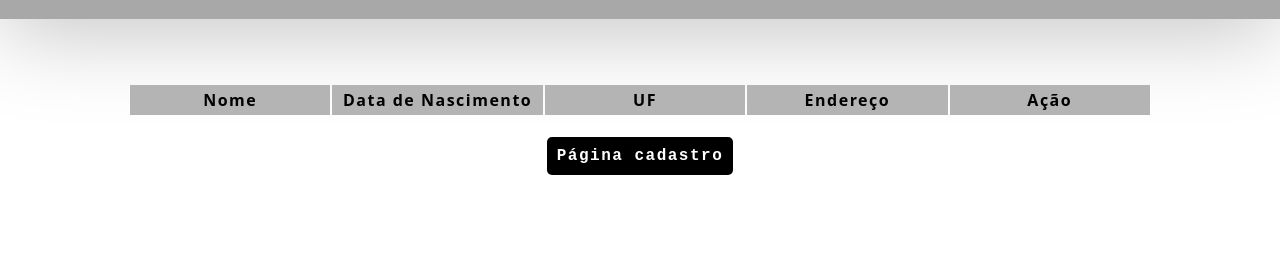
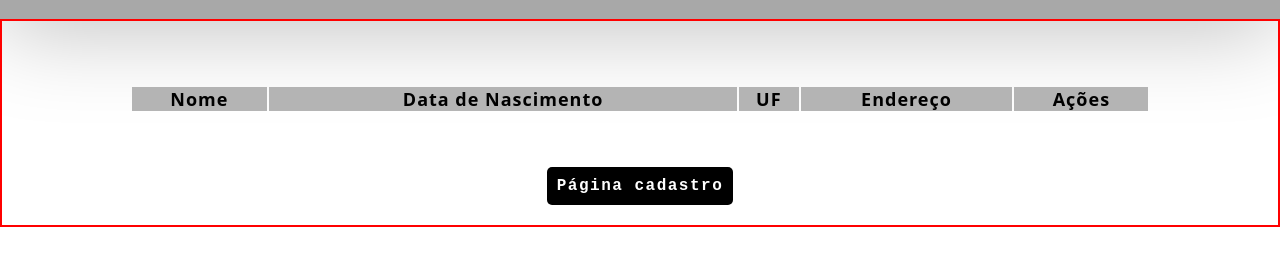
Before and after one commit to Samuel-045/Cadastro-Facil, a plain HTML site: page tabela.html in a window 1280 px wide. Shown: the part 85-350 px from the top of the page. Drawn offline with Linux system fonts and the light colour scheme; a web font is replaced by a local one.

Commit message:
Organização da página de dados

```diff
--- a/css/dados.css
+++ b/css/dados.css
@@ -22,24 +22,24 @@ header img{
 }
 
 main{
+    border: solid 2px red;
+}
+
+table{
+    font-size: x-small;
     margin: 5% auto;
     width: 80%;
     max-width: 1200px;
 }
 
-table tr{
-    height: 30px;
-}
-
 table th{
-    width: 10%;
     font-family: system-ui, -apple-system, BlinkMacSystemFont, 'Segoe UI', Roboto, Oxygen, Ubuntu,
     Cantarell, 'Open Sans', 'Helvetica Neue';
 }
 
 table th{
     background: rgb(180, 180, 180);
-    letter-spacing: 1.5px;
+    letter-spacing: 1px;
     font-weight: bold;
 }
 
@@ -48,7 +48,6 @@ table td{
     font-family: system-ui, -apple-system, BlinkMacSystemFont, 'Segoe UI', Roboto, Oxygen, Ubuntu,
     Cantarell, 'Open Sans', 'Helvetica Neue';
     text-align: center;
-    font-size: small;
 }
 
 table img{
@@ -79,3 +78,21 @@ main .PagTabela a:hover{
     background: rgb(200, 200, 200);
     transition: 0.5s;
 }
+
+@media  (min-width: 319px){
+    table{
+        font-size: small;
+    }
+}
+
+@media (min-width: 374px){
+    table{
+        font-size: medium;
+    }
+}
+
+@media (min-width: 767px){
+    table{
+        font-size:large;
+    }
+}
--- a/tabela.html
+++ b/tabela.html
@@ -23,7 +23,7 @@
                         <th>Data de Nascimento</th>
                         <th>UF</th>
                         <th>Endereço</th>
-                        <th>Ação</th>
+                        <th>Ações</th>
 
                     </tr>
                 </thead>
```
